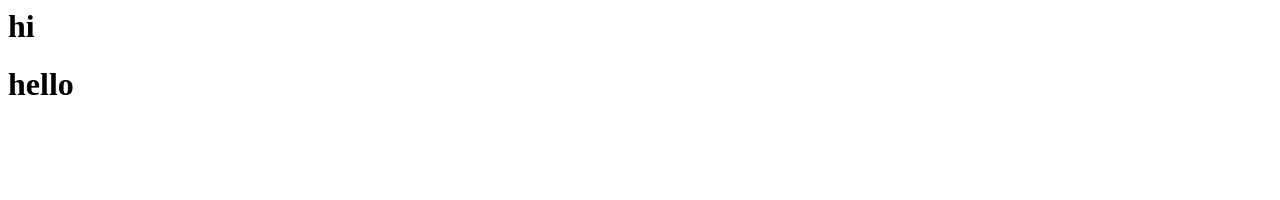
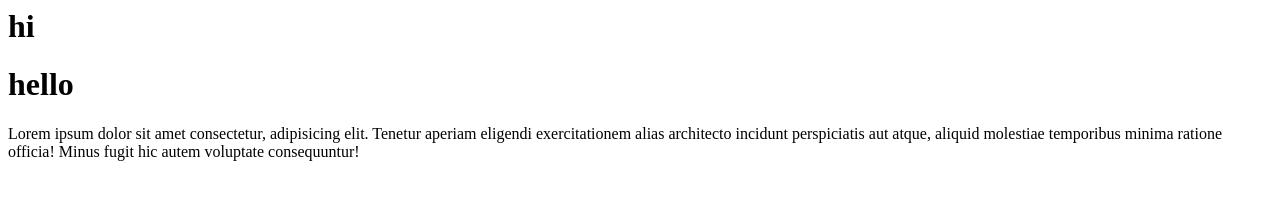
Before and after one commit to ajinkya2406/test1, a plain HTML site: page first.html in a window 1280 px wide. Drawn offline with Linux system fonts and the light colour scheme.

Commit message:
commit in main branch

```diff
--- a/first.html
+++ b/first.html
@@ -2,5 +2,6 @@
 <body>
 <h1>hi</h1>
 <h1>hello</h1>
+<p>Lorem ipsum dolor sit amet consectetur, adipisicing elit. Tenetur aperiam eligendi exercitationem alias architecto incidunt perspiciatis aut atque, aliquid molestiae temporibus minima ratione officia! Minus fugit hic autem voluptate consequuntur!</p>
 </body>
 </html>
```
